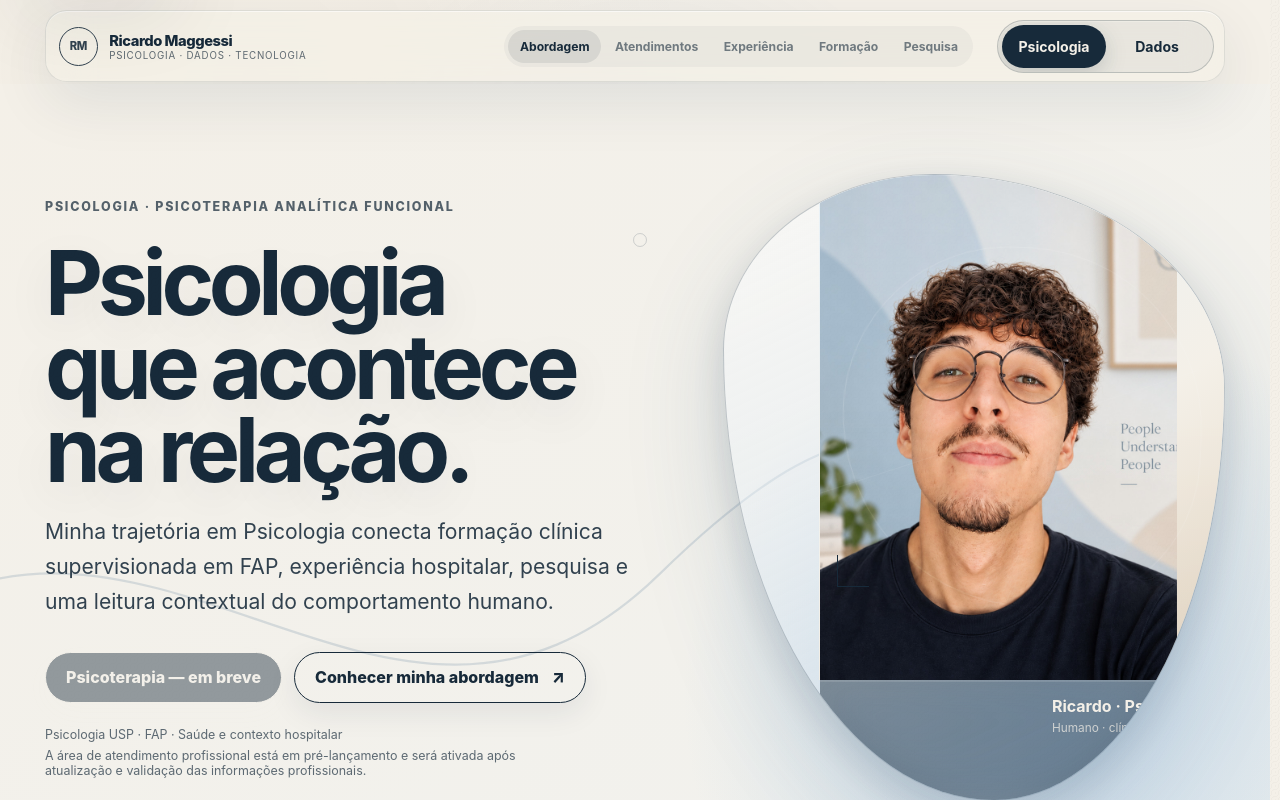
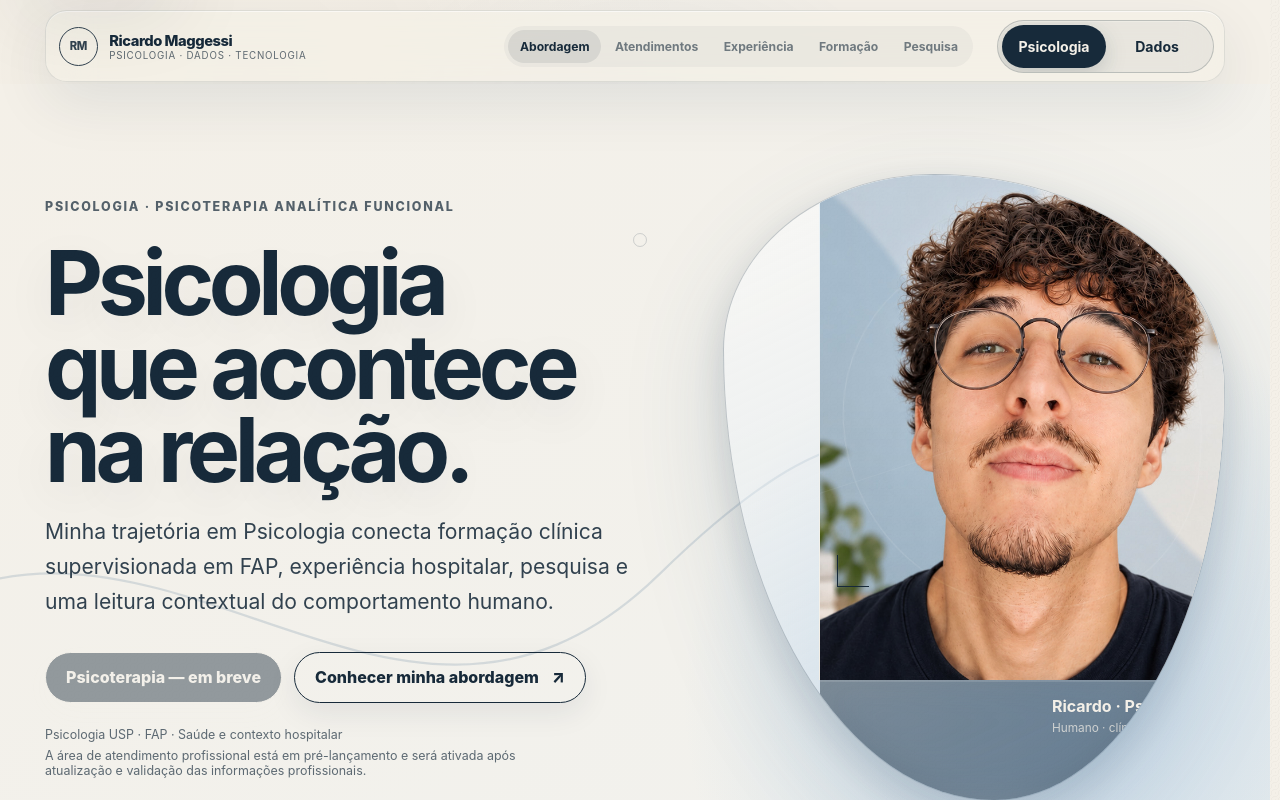
Before and after one commit to rsemsaco/ricardo-professional-site, a React (Vite) app: page /psicologia in a window 1280 px wide. Shown: the top 800 px of the page. Built offline with nearby package versions, Linux system fonts and the light colour scheme.

Commit message:
Make both portraits fill their cards

```diff
--- a/src/styles/refinements.css
+++ b/src/styles/refinements.css
@@ -3,7 +3,7 @@
 :root {
   --section-space-desktop: clamp(4.75rem, 7.2vw, 6.75rem);
   --section-space-mobile: 4rem;
-  --portrait-mechanical-shift: 1.25cm;
+  --portrait-fill-scale: 1.42;
 }
 
 /* Consistent vertical rhythm across both experiences. */
@@ -44,7 +44,7 @@
   margin-bottom: clamp(3.5rem, 6vw, 5rem);
 }
 
-/* Portraits: use the manually uploaded JPGs in a controlled 4:5 hero crop. */
+/* Portraits: controlled 4:5 crop with intentional zoom to fill the card. */
 .profile-portrait {
   display: grid;
   grid-template-rows: minmax(0, 1fr) auto;
@@ -57,28 +57,22 @@
 .profile-portrait .profile-placeholder__visual {
   position: relative;
   inset: auto;
+  width: 100%;
   aspect-ratio: 4 / 5;
   min-height: 0;
   overflow: hidden;
 }
 
-/*
- * Same mechanical horizontal displacement for both portraits.
- * The bitmap is widened by the exact same amount it is translated so the
- * right edge remains fully covered and no empty strip can appear.
- */
 .profile-portrait__image {
   position: absolute;
-  top: 0;
-  bottom: 0;
-  left: 0;
-  right: auto;
+  top: 50%;
+  left: 50%;
   display: block;
-  width: calc(100% + var(--portrait-mechanical-shift));
+  width: 100%;
   height: 100%;
   object-fit: cover;
   object-position: 50% 50%;
-  transform: translateX(-1.25cm) scale(1.001);
+  transform: translate(-50%, -50%) scale(var(--portrait-fill-scale));
   transform-origin: center;
 }
 
@@ -91,7 +85,7 @@
 }
 
 .profile-placeholder--psychology .profile-portrait__image {
-  object-position: 50% 45%;
+  object-position: 50% 46%;
 }
 
 .profile-placeholder--data .profile-portrait__image {
@@ -110,7 +104,7 @@
 
 @media (hover: hover) and (pointer: fine) {
   .experience-hero__media:hover .profile-portrait__image {
-    transform: translateX(-1.25cm) scale(1.035);
+    transform: translate(-50%, -50%) scale(1.47);
   }
 }
 
@@ -188,6 +182,10 @@
 }
 
 @media (max-width: 700px) {
+  :root {
+    --portrait-fill-scale: 1.36;
+  }
+
   .content-section {
     padding-block: var(--section-space-mobile);
   }
```
